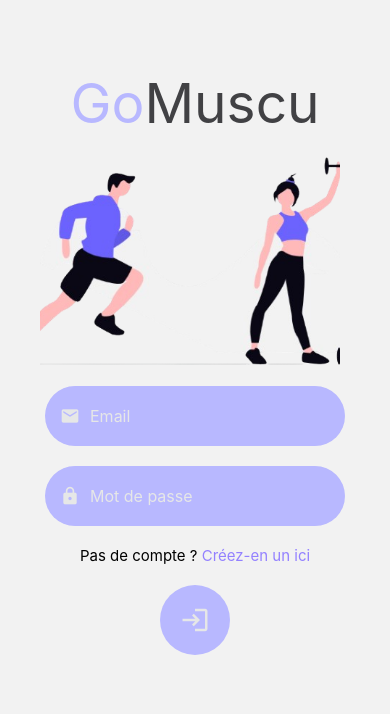
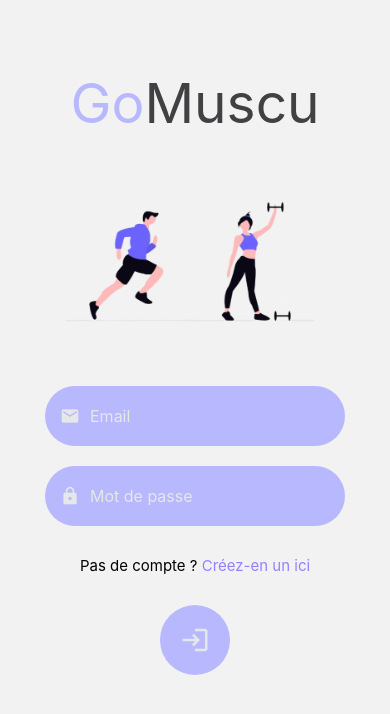
Before and after one commit to Salman-Ali05/go_muscu_rn, a React Native app: screen /Login in a window 390 px wide. Shown: the top 714 px of the page. Built offline with nearby package versions, Linux system fonts and the light colour scheme; what native-base would draw is missing.

Commit message:
fix error

```diff
--- a/screens/LoginScreen.jsx
+++ b/screens/LoginScreen.jsx
@@ -1,5 +1,17 @@
 import React, { useState } from 'react';
-import { Image, View, Text, TextInput, StyleSheet, Alert, Touchable, TouchableOpacity, KeyboardAvoidingView, Platform, TouchableWithoutFeedback, Keyboard} from 'react-native';
+import {
+  Image,
+  View,
+  Text,
+  TextInput,
+  StyleSheet,
+  Alert,
+  TouchableOpacity,
+  KeyboardAvoidingView,
+  Platform,
+  TouchableWithoutFeedback,
+  Keyboard
+} from 'react-native';
 import { FieldComponent } from '../components/FieldComponent';
 import { TouchableButton } from '../components/TouchableButton';
 import { useUser } from '../context/UserContext';
@@ -7,7 +19,6 @@ import { useUser } from '../context/UserContext';
 const LoginScreen = ({ navigation }) => {
   const [email, setEmail] = useState('');
   const [password, setPassword] = useState('');
-  // const { t } = useTranslation();
   const { setUser, setToken } = useUser();
 
   const handleLogin = async () => {
@@ -26,7 +37,6 @@ const LoginScreen = ({ navigation }) => {
         Alert.alert('Succès', `Bienvenue, ${data.user.name}`);
         setUser(data.user);
         setToken(data.token);
-
         navigation.navigate("Home");
       } else {
         Alert.alert('Erreur', data.message || 'Échec de la connexion');
@@ -49,11 +59,12 @@ const LoginScreen = ({ navigation }) => {
               Go<Text style={styles.title2}>Muscu</Text>
             </Text>
           </View>
+
           <View style={styles.imageContainer}>
-          <Image source={require('../assets/muscuImg.png')} style={styles.Image} />
+            <Image source={require('../assets/muscuImg.png')} style={styles.image} />
           </View>
+
           <View style={styles.contentWrapper}>
-
             {/* Champ Email */}
             <FieldComponent
               iconName="email"
@@ -72,15 +83,14 @@ const LoginScreen = ({ navigation }) => {
               onChangeText={(text) => setPassword(text)}
             />
 
-          <Text style={styles.subContent}>
-            Pas de compte ?{' '}
-            <Text
-              style={styles.subContent2}
-              onPress={() => navigation.navigate('Register')}
-            >
-              Créez-en un ici
-            </Text>
-          </Text>
+            {/* Correction de la structure du texte */}
+            <View style={styles.subContentContainer}>
+              <Text style={styles.subContent}>Pas de compte ?</Text>
+              <TouchableOpacity onPress={() => navigation.navigate('Register')}>
+                <Text style={styles.subContent2}> Créez-en un ici</Text>
+              </TouchableOpacity>
+            </View>
+
             <TouchableButton iconName='login' onPress={handleLogin} />
           </View>
         </View>
@@ -109,23 +119,20 @@ const styles = StyleSheet.create({
     justifyContent: 'center',
     padding: 20,
   },
-  inputContainer: {
-    flexDirection: 'row', // Place les icônes et les champs côte à côte
+  contentWrapper: {
+    display: 'flex',
+    justifyContent: 'center',
     alignItems: 'center',
-    backgroundColor: '#B8B8FF', // Couleur de fond
-    borderRadius: 40, // Arrondi
-    height: 60,
+  },
+  image: {
     width: 300,
-    marginBottom: 20,
-    paddingHorizontal: 15,
+    height: 250,
+    resizeMode: 'contain',
   },
-  icon: {
-    marginRight: 10, // Espace entre l'icône et le champ
-  },
-  input: {
-    flex: 1, // Prend tout l'espace restant
-    fontSize: 16,
-    color: '#fff', // Couleur du texte
+  subContentContainer: {
+    flexDirection: 'row',
+    alignItems: 'center',
+    marginVertical: 10,
   },
   subContent: {
     fontSize: 15,
@@ -134,36 +141,8 @@ const styles = StyleSheet.create({
   },
   subContent2: {
     fontSize: 15,
-    fontWeight: '400',
     color: '#9381FF',
   },
-  contentWrapper: {
-    display: 'flex',
-    justifyContent: 'center',
-    alignItems: 'center',
-  },
-  buttonStyle: {
-    backgroundColor: '#B8B8FF', // Couleur de fond
-    height: 70,
-    width: 70,
-    borderRadius: 35,
-    display: 'flex',
-    justifyContent: 'center',
-    alignItems: 'center',
-  },
-  footerContainer: {
-    display: 'flex',
-    justifyContent: 'center',
-    flexDirection: 'row',
-    alignItems: 'center',
-    gap: 20,
-    marginTop: 20,
-  },
-  Image: {
-    width: 300,
-    height: 250,
-    objectFit: 'contain',
-  }
 });
 
 export default LoginScreen;
```
Lines whose indentation alone changed are shown as unchanged.
